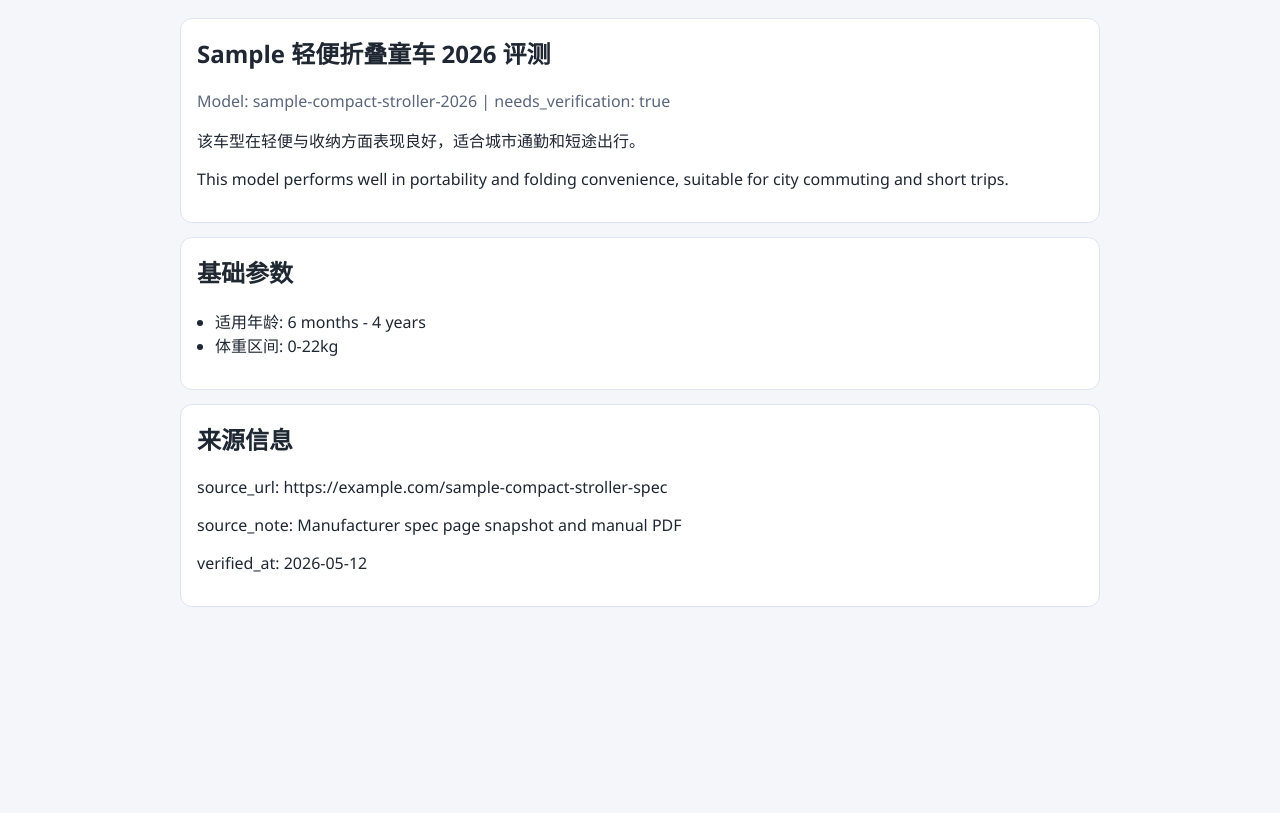
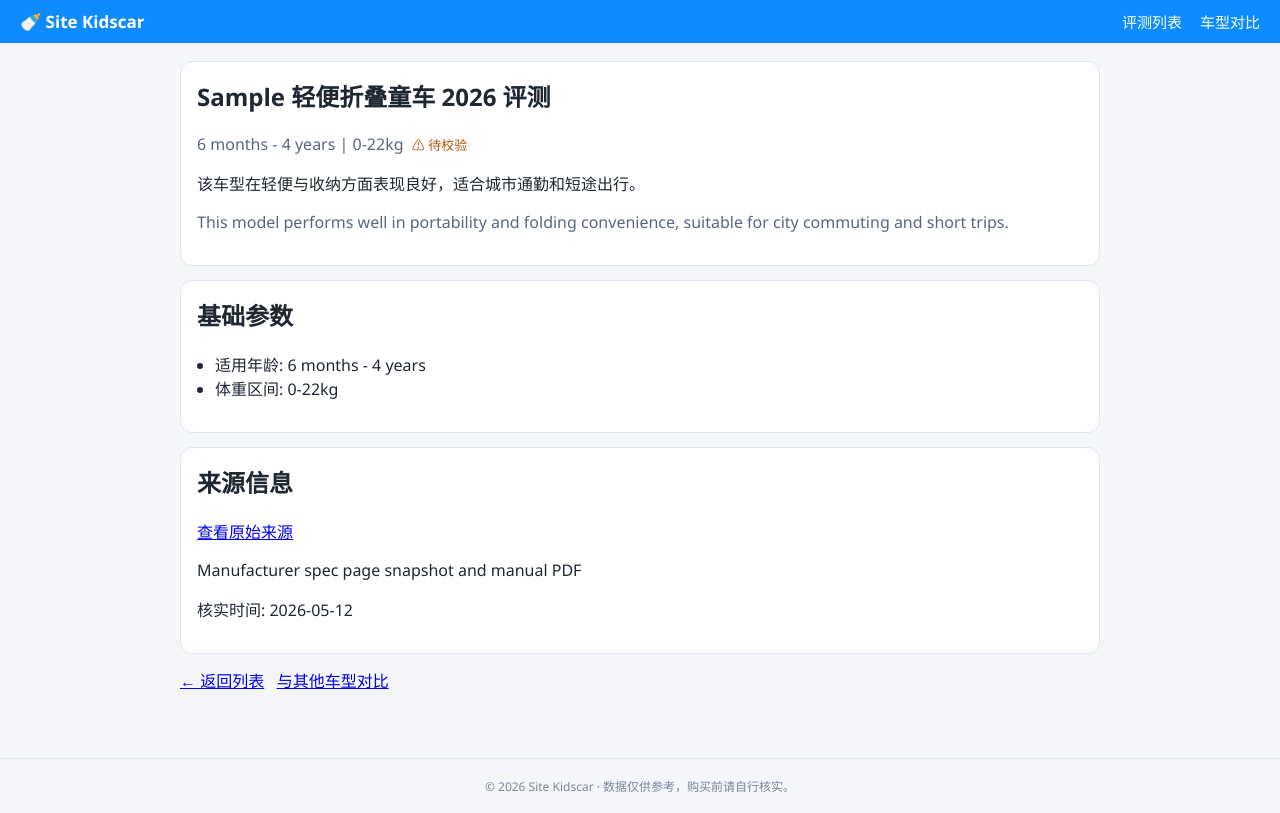
Before and after one commit to hhool/site-kidscar, a website: page src/pages/review-detail.html in a window 1280 px wide. Drawn offline with Linux system fonts and the light colour scheme.

Commit message:
feat: shared nav/footer + JSON-LD Product schema on review-detail + detail page polish

```diff
--- a/src/pages/assets/app.js
+++ b/src/pages/assets/app.js
@@ -68,6 +68,43 @@ function renderIndex(items) {
   if (filterAge) filterAge.addEventListener("change", applyFilters);
 }
 
+function injectJsonLd(item) {
+  const el = document.getElementById("jsonld");
+  if (!el) return;
+  const schema = {
+    "@context": "https://schema.org",
+    "@type": "Product",
+    "name": item.title_en || item.title_zh,
+    "description": item.summary_en || item.summary_zh,
+    "url": `https://www.site-kidscar.com/review/${item.slug}`,
+    "audience": {
+      "@type": "PeopleAudience",
+      "suggestedMinAge": 0,
+      "suggestedMaxAge": 4
+    },
+    "review": {
+      "@type": "Review",
+      "reviewBody": item.summary_zh,
+      "datePublished": item.verified_at || "",
+      "author": { "@type": "Organization", "name": "Site Kidscar" },
+      "publisher": { "@type": "Organization", "name": "Site Kidscar",
+        "url": "https://www.site-kidscar.com" }
+    }
+  };
+  el.textContent = JSON.stringify(schema);
+
+  // Also update <title> and og:title dynamically
+  document.title = `${item.title_zh} | Site Kidscar`;
+  const ogTitle = document.querySelector('meta[property="og:title"]');
+  if (ogTitle) ogTitle.setAttribute("content", `${item.title_zh} | Site Kidscar`);
+  const twitterTitle = document.querySelector('meta[name="twitter:title"]');
+  if (twitterTitle) twitterTitle.setAttribute("content", `${item.title_zh} | Site Kidscar`);
+  const canonical = document.querySelector('link[rel="canonical"]') || document.createElement("link");
+  canonical.rel = "canonical";
+  canonical.href = `https://www.site-kidscar.com/review/${item.slug}`;
+  document.head.appendChild(canonical);
+}
+
 function renderDetail(items) {
   const detailRoot = document.getElementById("detail-root");
   if (!detailRoot) return;
@@ -77,12 +114,19 @@ function renderDetail(items) {
     detailRoot.innerHTML = "<section class=\"card\"><h1>未找到评测数据</h1></section>";
     return;
   }
+
+  injectJsonLd(item);
+
+  const verifiedBadge = item.needs_verification
+    ? '<span style="color:#b45309;font-size:13px;">⚠ 待校验</span>'
+    : '<span style="color:#16a34a;font-size:13px;">✓ 已核实</span>';
+
   detailRoot.innerHTML = `
     <section class="card">
       <h1>${item.title_zh}</h1>
-      <p class="meta">Model: ${item.slug} | needs_verification: ${item.needs_verification}</p>
+      <p class="meta">${item.age_range} | ${item.weight_range} &nbsp;${verifiedBadge}</p>
       <p>${item.summary_zh}</p>
-      <p>${item.summary_en}</p>
+      <p style="color:#5a667b;">${item.summary_en}</p>
     </section>
     <section class="card">
       <h2>基础参数</h2>
@@ -93,10 +137,12 @@ function renderDetail(items) {
     </section>
     <section class="card">
       <h2>来源信息</h2>
-      <p>source_url: ${item.source_url}</p>
-      <p>source_note: ${item.source_note || ""}</p>
-      <p>verified_at: ${item.verified_at}</p>
+      <p><a href="${item.source_url}" target="_blank" rel="noopener noreferrer">查看原始来源</a></p>
+      ${item.source_note ? `<p>${item.source_note}</p>` : ""}
+      ${item.verified_at ? `<p>核实时间: ${item.verified_at}</p>` : ""}
     </section>
+    <p style="margin-top:12px;"><a href="index.html">← 返回列表</a> &nbsp;
+    <a href="compare.html?a=${encodeURIComponent(item.slug)}&b=sample-compact-stroller-2026">与其他车型对比</a></p>
   `;
 }
 
--- a/src/pages/review-detail.html
+++ b/src/pages/review-detail.html
@@ -13,6 +13,11 @@
   <meta name="twitter:title" content="评测详情 | Site Kidscar" />
   <meta name="twitter:description" content="童车评测详情：安全评分、操控体验、便携性、性价比数据一览。" />
   <style>
+    nav.site-nav { background:#0d8bff; color:#fff; padding:10px 20px; display:flex; align-items:center; gap:18px; }
+    nav.site-nav a { color:#fff; text-decoration:none; font-size:15px; }
+    nav.site-nav a:hover { text-decoration:underline; }
+    nav.site-nav .brand { font-weight:700; font-size:17px; margin-right:auto; }
+    footer.site-footer { text-align:center; padding:18px; font-size:12px; color:#7a869d; border-top:1px solid #dde4f2; margin-top:32px; }
     body { margin: 0; font-family: "Segoe UI", "PingFang SC", sans-serif; background: #f4f6fa; color: #1f2733; }
     .wrap { max-width: 920px; margin: 0 auto; padding: 18px; }
     .card { background: #fff; border: 1px solid #dde4f2; border-radius: 12px; padding: 16px; margin-bottom: 14px; }
@@ -23,10 +28,17 @@
   </style>
 </head>
 <body>
+  <nav class="site-nav">
+    <a class="brand" href="index.html">🍼 Site Kidscar</a>
+    <a href="index.html">评测列表</a>
+    <a href="compare.html">车型对比</a>
+  </nav>
   <main class="wrap">
     <div id="detail-root"></div>
     <p id="app-error"></p>
   </main>
+  <footer class="site-footer">© 2026 Site Kidscar · 数据仅供参考，购买前请自行核实。</footer>
+  <script id="jsonld" type="application/ld+json"></script>
   <script src="assets/app.js"></script>
 </body>
 </html>
```
Also changed, not shown: src/pages/compare.html (+12 -1 lines), src/pages/index.html (+11 -0 lines).
